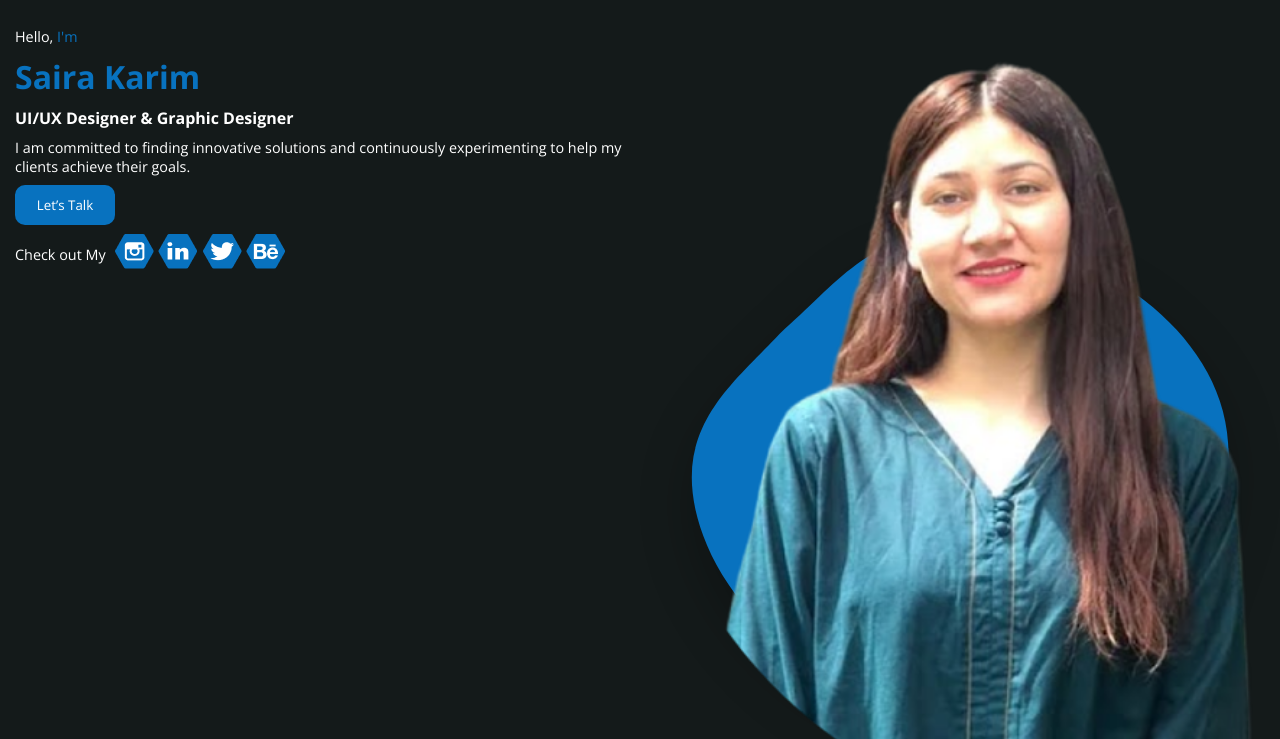
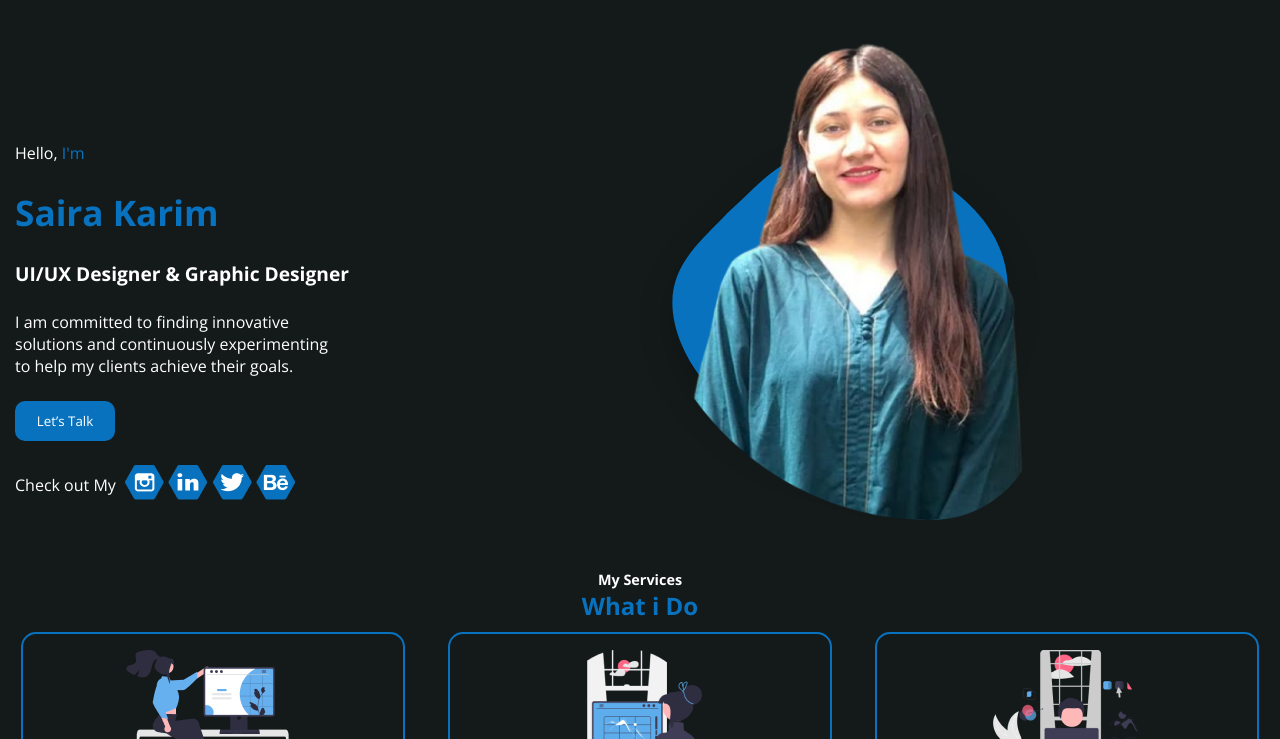
Before and after one commit to EnzoHG1986/practicaPorfolio, a plain HTML site: page index.html in a window 1280 px wide. Shown: the part 61-800 px from the top of the page. Drawn offline with nearby package versions, Linux system fonts and the light colour scheme.

Commit message:
basta por hoy

```diff
--- a/index.html
+++ b/index.html
@@ -30,7 +30,7 @@
                     <p class="hero-saludo">Hello, <span>I'm</span></p>
                     <h1>Saira Karim</h1>
                     <h2>UI/UX Designer & Graphic Designer</h2>
-                    <p>I am committed to finding innovative solutions and continuously experimenting to help my clients achieve their goals.</p>
+                    <p>I am committed to finding innovative <br>solutions and continuously experimenting <br>to help my clients achieve their goals.</p>
                     <button>Let’s Talk </button>
                     <div class="hero-redes">
                         <p>Check out My</p>
--- a/style/style.css
+++ b/style/style.css
@@ -9,6 +9,7 @@
     text-decoration: none;
     color:#FFFFFF;
     font-family: 'Open Sans', sans-serif;
+
 }
 body {
     background-color: #141A1A;
@@ -54,7 +55,8 @@ header nav .nav-menu a:hover{
 main {
 }
 main .hero {
-
+    display: flex;
+    justify-content: center;
 }
 span {
     color: #0872BF;
@@ -62,6 +64,7 @@ span {
 main .hero .hero-container {
     display: flex;
     flex-direction: column;
+    margin: 0 auto;
 }
 main .hero .hero-container .hero-text {
     padding:15px;
@@ -106,14 +109,18 @@ main .hero .hero-container .hero-img {
     position: relative;
     align-items: flex-end;
     width: 100%;
+
 }
 main .hero .hero-container .hero-img .img-back {
     position: absolute;
     width: 100%;
+    max-width: 400px;
+
 }
 main .hero .hero-container .hero-img .img-persona {
     position: relative;
     width: 100%;
+    max-width: 400px;
 
 }
 
@@ -171,6 +178,7 @@ main .projects {
 main .projects p {
     padding: 15px;
     text-align: justify;
+    font-size: .9rem;
 }
 main .projects .container-img-projects {
     display: flex;
@@ -363,18 +371,48 @@ footer .redes .redes-ico i {
         align-items: center;
     }
 
+    main .hero {
+        display: flex;
+        margin: 0 auto;
+    }
     main .hero .hero-container {
         display: flex;
         flex-direction: row;
         margin: 0 auto;
+        align-items: flex-end;
     }
     main .hero .hero-container .hero-text {
         display: flex;
         flex-direction: column;
-        gap: 9px;
+        gap: 1.5rem;
         width: 50vw;
+    }
 
-    }
+main .hero .hero-container .hero-text .hero-saludo {
+    font-size: 1rem;
+}
+main .hero .hero-container .hero-text h1 {
+    font-size: 2.2rem;
+    color: #0872BF;
+}
+main .hero .hero-container .hero-text h2 {
+    font-size: 1.2rem;
+}
+main .hero .hero-container .hero-text p {
+    font-size: 1rem;
+}
+
+
+
+
+
+
+
+
+
+
+
+
     main .hero .hero-container .hero-text .hero-redes {
         display: flex;
         align-items: center;
@@ -394,7 +432,6 @@ footer .redes .redes-ico i {
         position: relative;
         width: 50vw;
     }
-
     main .service .ubicacion-card-container {
         display: flex;
         flex-direction: row;
@@ -405,23 +442,19 @@ footer .redes .redes-ico i {
     main .service .ubicacion-card-container .card-container .card {
         width: 30vw;
     }
-
     main .projects p {
-        padding: 15px;
-        text-align: justify;
+        font-size: 1rem;
     }
     main .projects .container-img-projects {
         width: 90vw;
         margin: 0 auto;
     }
-
     main .testimonials .container-card-testimonials {
         display: flex;
         flex-direction: row;
         padding-top: 15px;
         gap: 15px;
         margin: 0 auto;
-
     }
     main .testimonials .container-card-testimonials .container-card {
         border: 2px solid #0872BF;
@@ -430,7 +463,6 @@ footer .redes .redes-ico i {
         padding: 10px;
         height: 350px;
     }
-
     footer .title {
         padding-left: 3vw;
         margin: 0;
```
